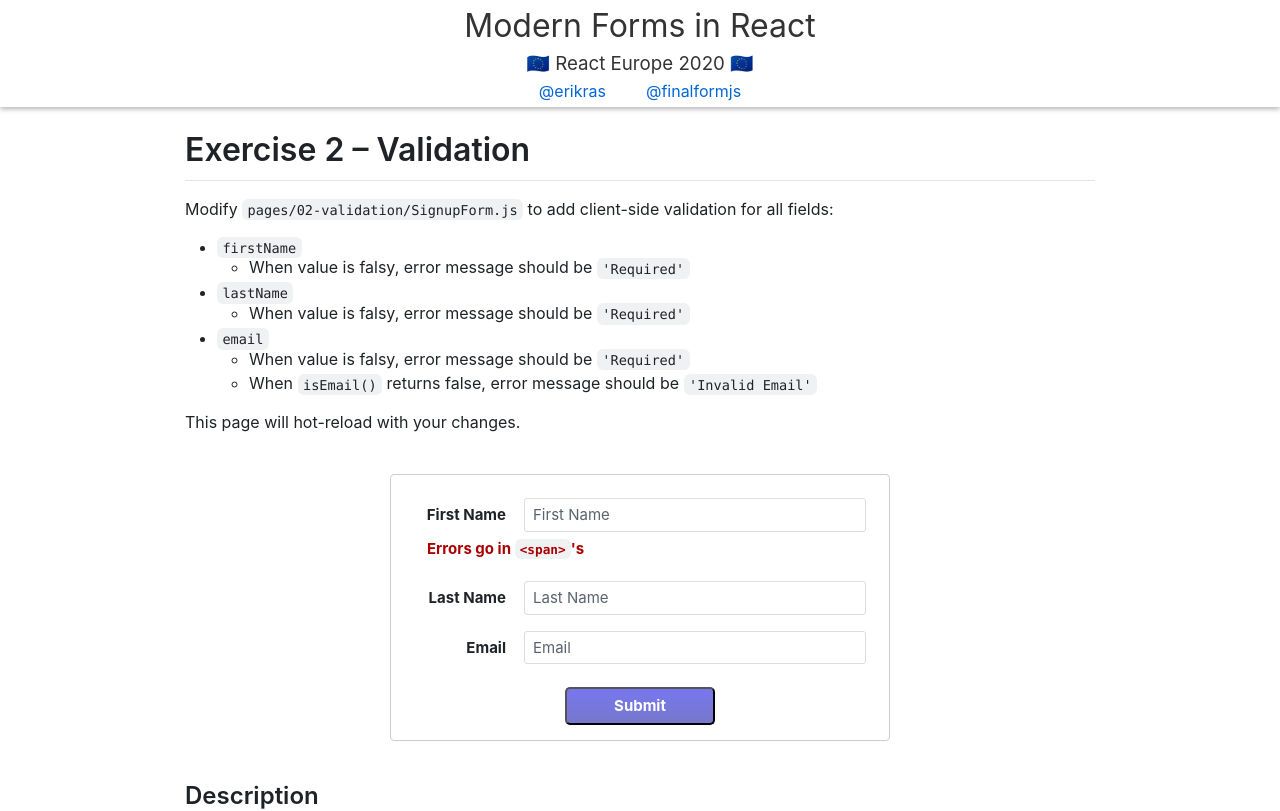
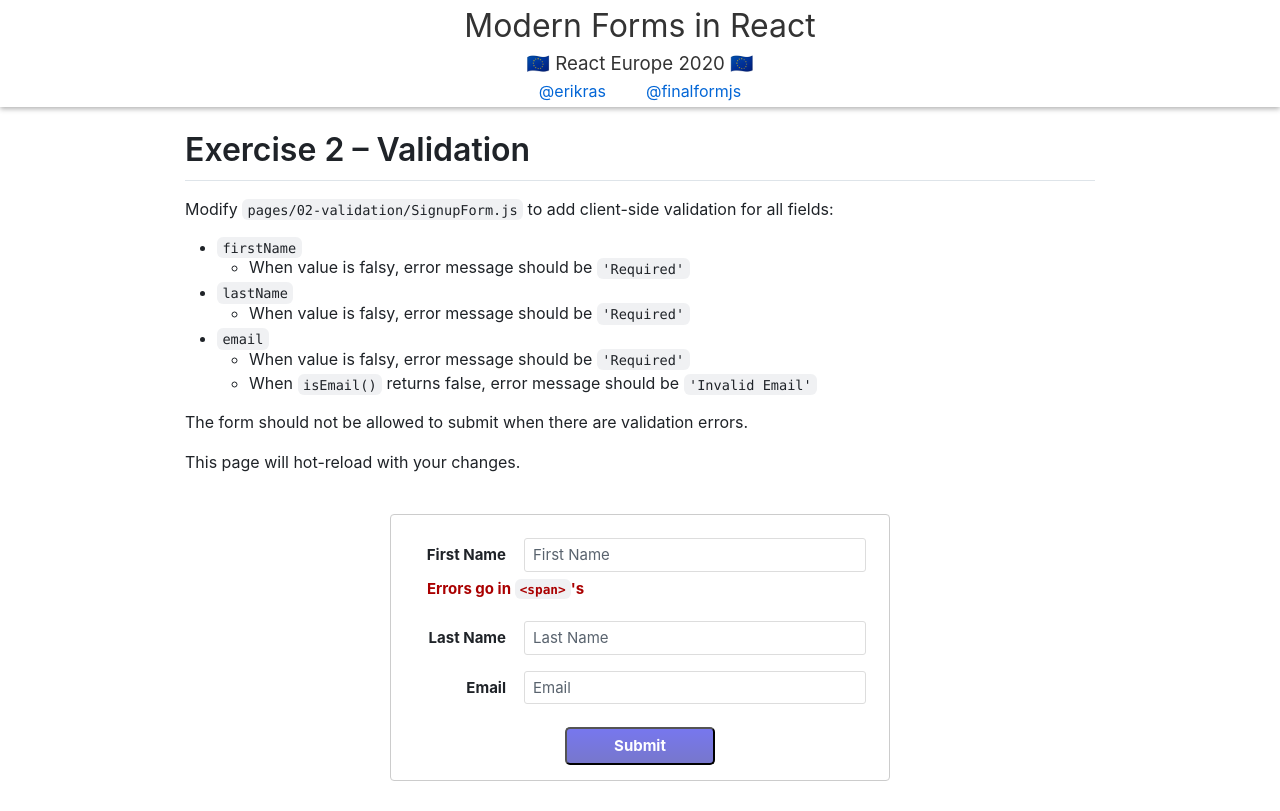
Before and after one commit to erikras/reacteurope2020, a Next.js app: page /02-validation in a window 1280 px wide. Shown: the top 811 px of the page. Built offline with nearby package versions, Linux system fonts and the light colour scheme.

Commit message:
Improved validation requirements

```diff
--- a/pages/02-validation/index.mdx
+++ b/pages/02-validation/index.mdx
@@ -11,6 +11,8 @@
 - `email`
   - When value is falsy, error message should be `'Required'`
   - When `isEmail()` returns false, error message should be `'Invalid Email'`
+
+The form should not be allowed to submit when there are validation errors.
 
 This page will hot-reload with your changes.
 
```
